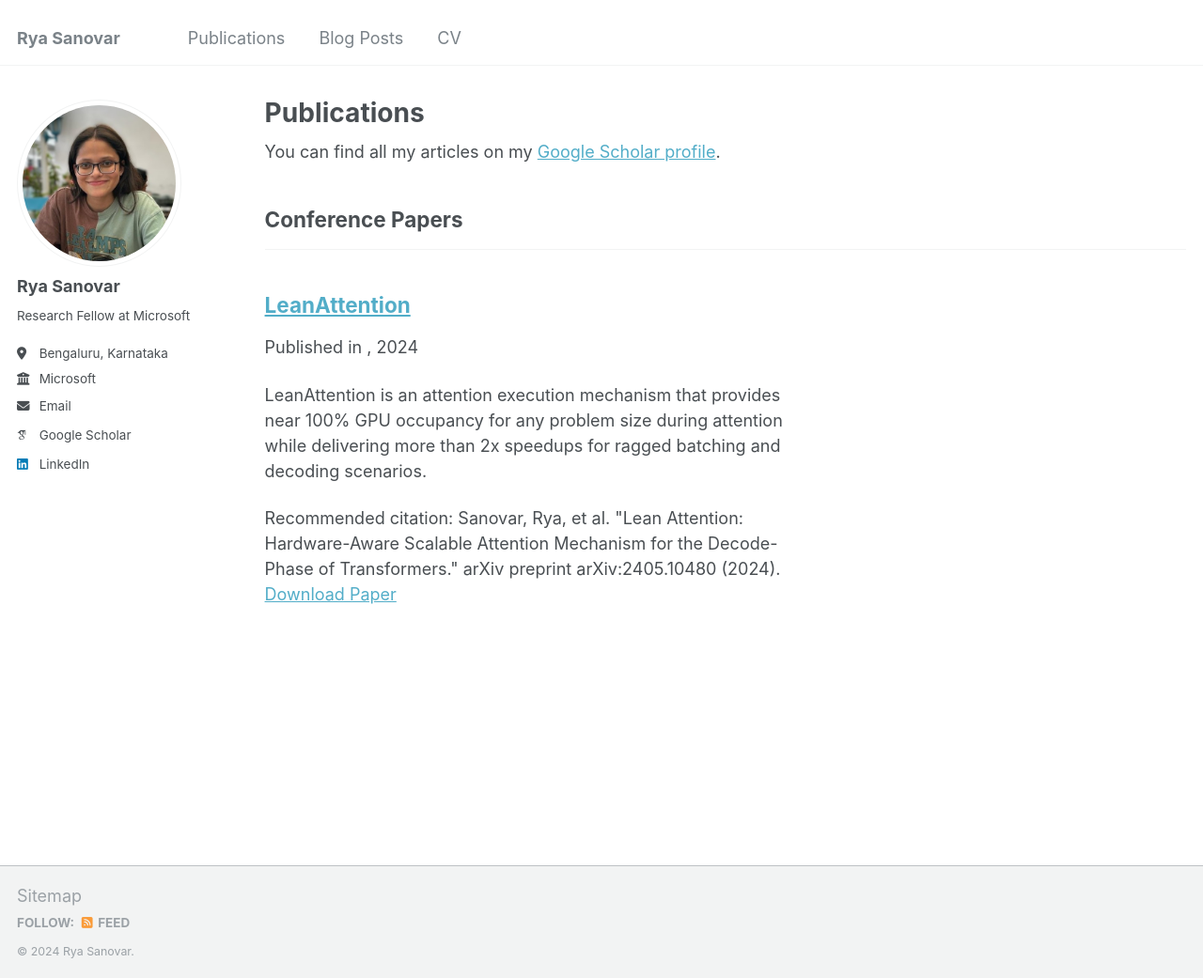
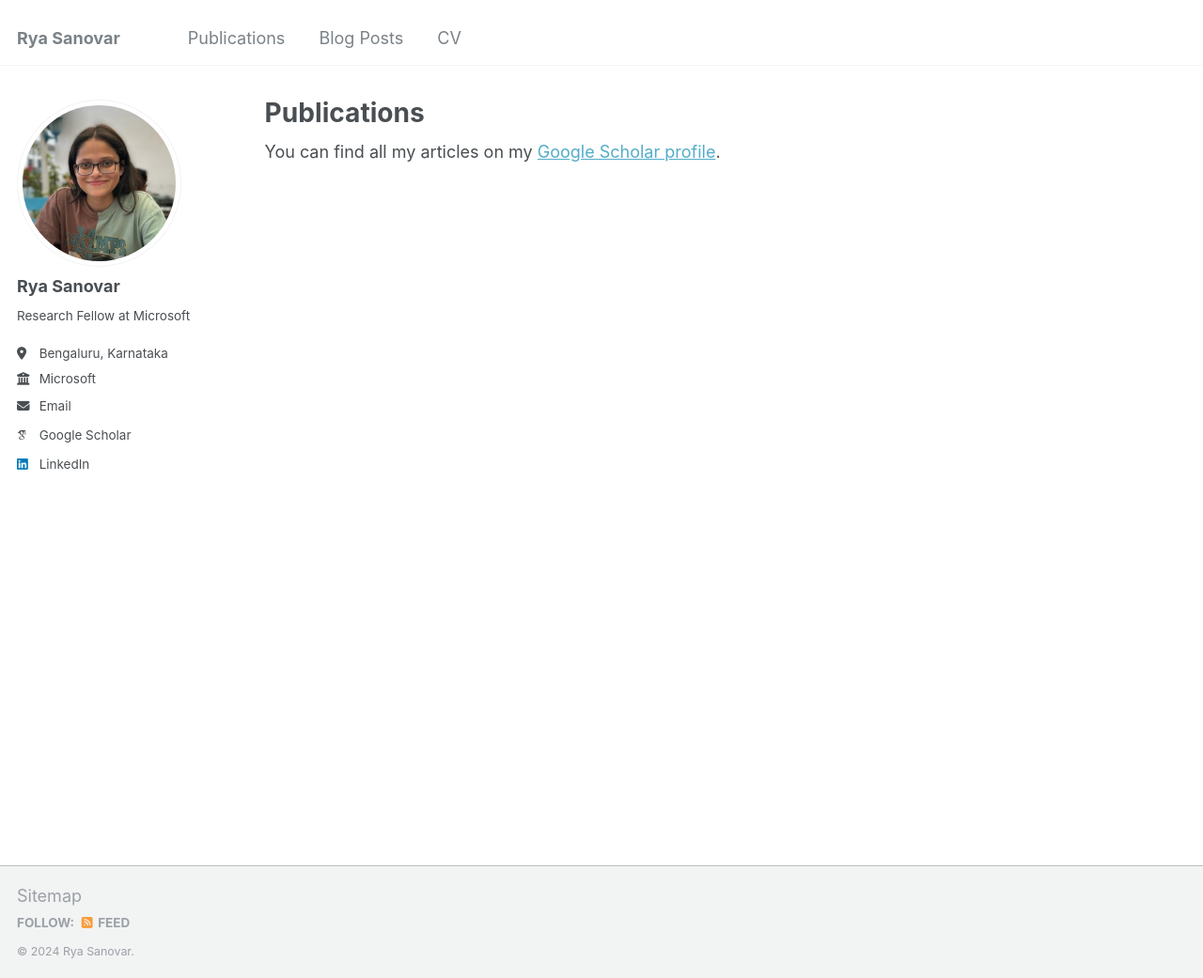
Before and after one commit to ravyan-asro/ravyan-asro.github.io, a Jekyll site: the page built from _pages/publications.html, in a window 1280 px wide and 1041 px high. Shown: the whole window at 94% size. Built offline with Jekyll 4.4.1, drawn with Linux system fonts in a browser that asks for light colours; some web fonts are replaced.

Commit message:
remove details in pub

```diff
--- a/_pages/publications.html
+++ b/_pages/publications.html
@@ -9,10 +9,10 @@ author_profile: true
   <div class="wordwrap">You can find all my articles on my <a href="{{site.author.googlescholar}}">Google Scholar profile</a>.</div>
 {% endif %}
 
-{% include base_path %}
+<!-- {% include base_path %} -->
 
 <!-- New style rendering if publication categories are defined -->
-{% if site.publication_category %}
+<!-- {% if site.publication_category %}
   {% for category in site.publication_category  %}
     {% assign title_shown = false %}
     {% for post in site.publications reversed %}
@@ -30,4 +30,4 @@ author_profile: true
   {% for post in site.publications reversed %}
     {% include archive-single.html %}
   {% endfor %}
-{% endif %}
+{% endif %} -->
--- a/_publications/LeanAttention.md
+++ b/_publications/LeanAttention.md
@@ -4,8 +4,6 @@ collection: publications
 category: conferences
 permalink: https://arxiv.org/abs/2405.10480
 excerpt: 'LeanAttention is an attention execution mechanism that provides near 100% GPU occupancy for any problem size during attention while delivering more than 2x speedups for ragged batching and decoding scenarios.'
-# date: 2024-05-01
 paperurl: 'https://arxiv.org/pdf/2405.10480'
-citation: 'Sanovar, Rya, et al. &quot;Lean Attention: Hardware-Aware Scalable Attention Mechanism for the Decode-Phase of Transformers.&quot; arXiv preprint arXiv:2405.10480 (2024).'
 ---
 LeanAttention is a scalable and energy-efficient technique of computing self-attention for ragged batching scenarios and the token-generation phase (decode-phase) of decoder-only transformer models. By extending the "stream-K" style reduction of tiled calculation to self-attention, we enable parallel computation with well-balanced loads during attention, resulting in an average of 2.6x attention execution speedup over FlashAttention-2 and up to 8.33x speedup for 512k context lengths.
```
